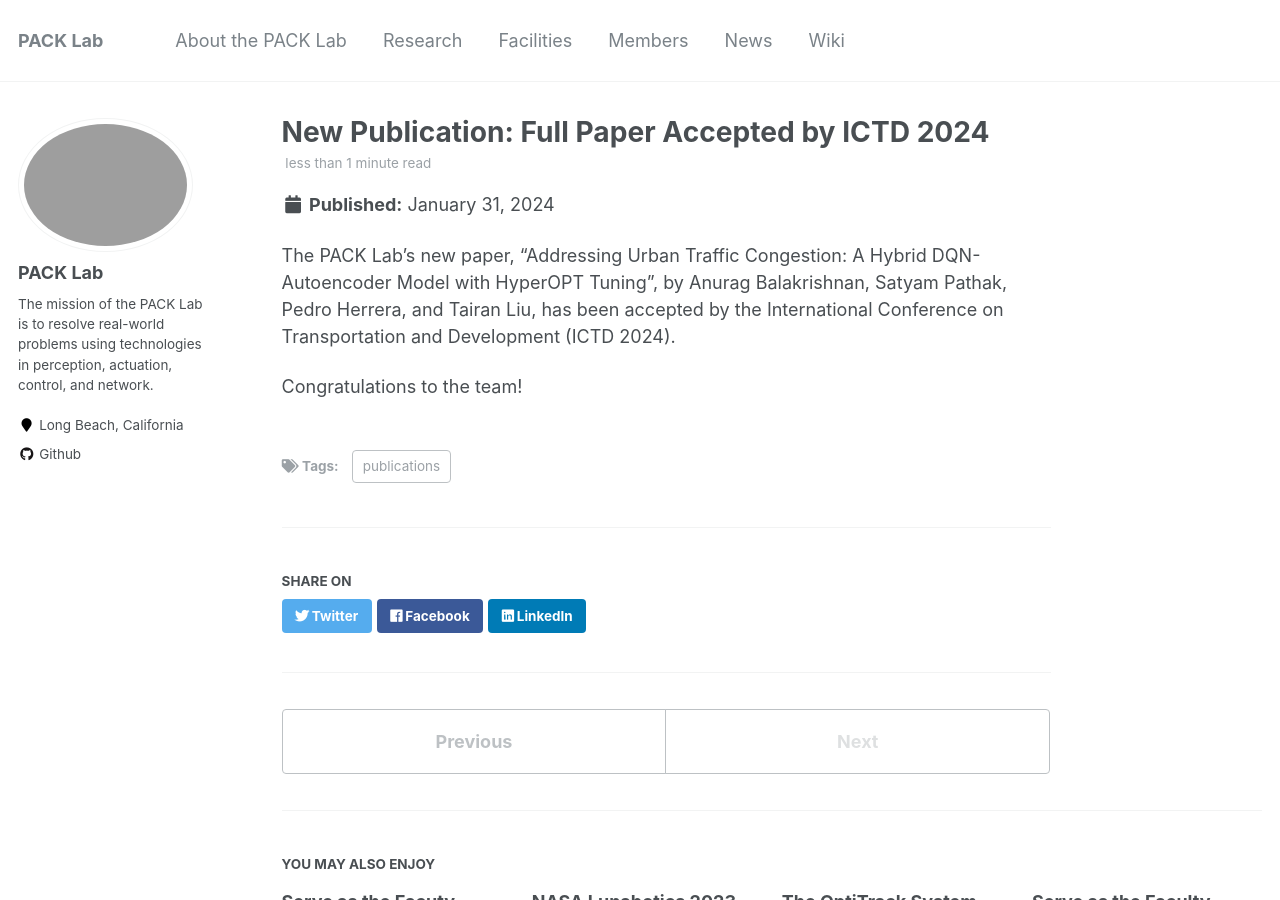
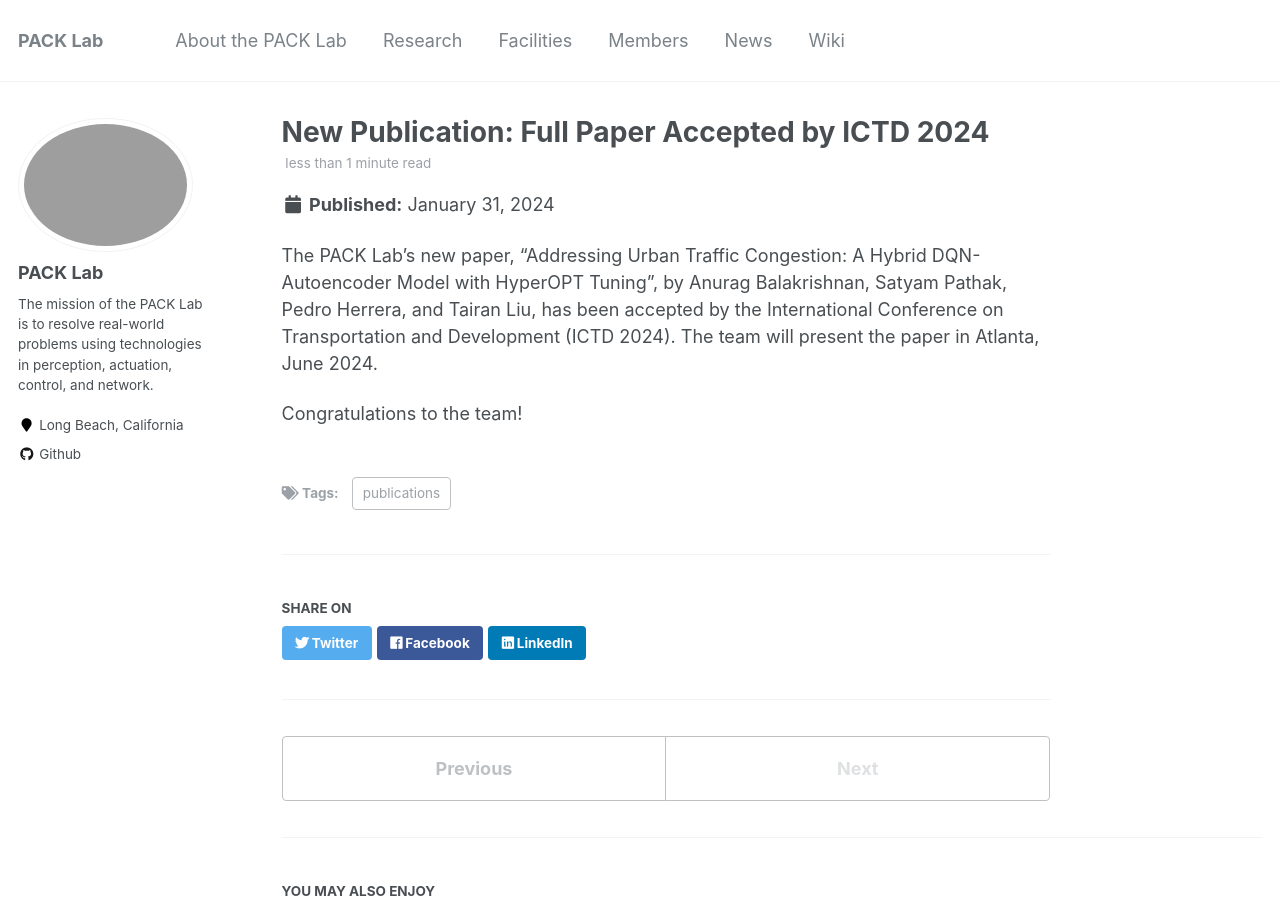
Before and after one commit to pack-lab/pack-lab.github.io, a Jekyll site: the page built from _posts/2024-01-31-news-post-1.md, in a window 1280 px wide and 900 px high. Built offline with Jekyll 4.4.1, drawn with Linux system fonts in a browser that asks for light colours.

Commit message:
Update 2024-01-31-news-post-1.md

```diff
--- a/_posts/2024-01-31-news-post-1.md
+++ b/_posts/2024-01-31-news-post-1.md
@@ -6,6 +6,6 @@ tags:
   - publications
 ---
 
-The PACK Lab's new paper, "Addressing Urban Traffic Congestion: A Hybrid DQN-Autoencoder Model with HyperOPT Tuning", by Anurag Balakrishnan, Satyam Pathak, Pedro Herrera, and Tairan Liu, has been accepted by the International Conference on Transportation and Development (ICTD 2024).
+The PACK Lab's new paper, "Addressing Urban Traffic Congestion: A Hybrid DQN-Autoencoder Model with HyperOPT Tuning", by Anurag Balakrishnan, Satyam Pathak, Pedro Herrera, and Tairan Liu, has been accepted by the International Conference on Transportation and Development (ICTD 2024). The team will present the paper in Atlanta, June 2024.
 
 Congratulations to the team!
```
